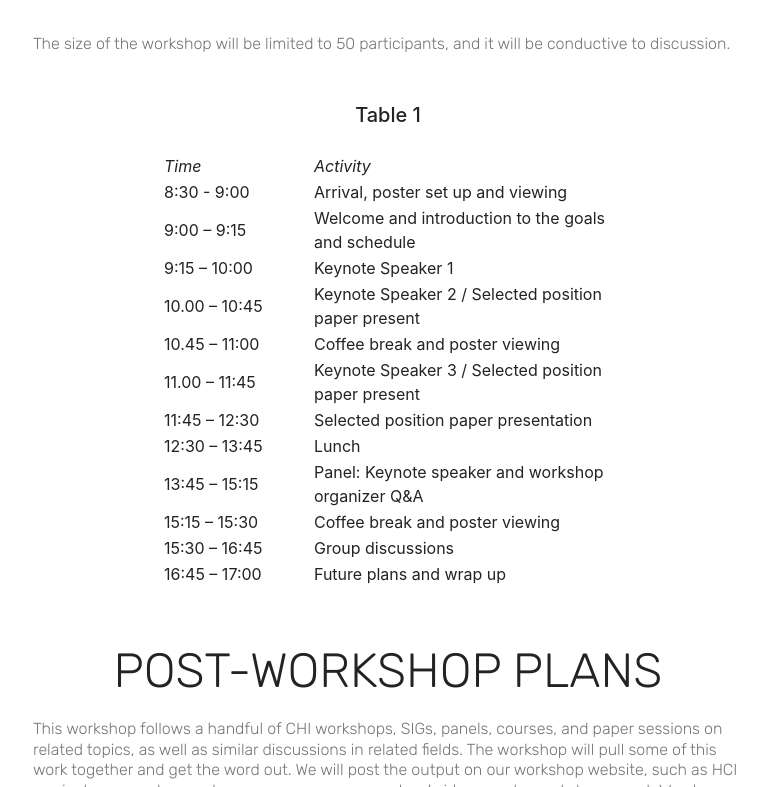
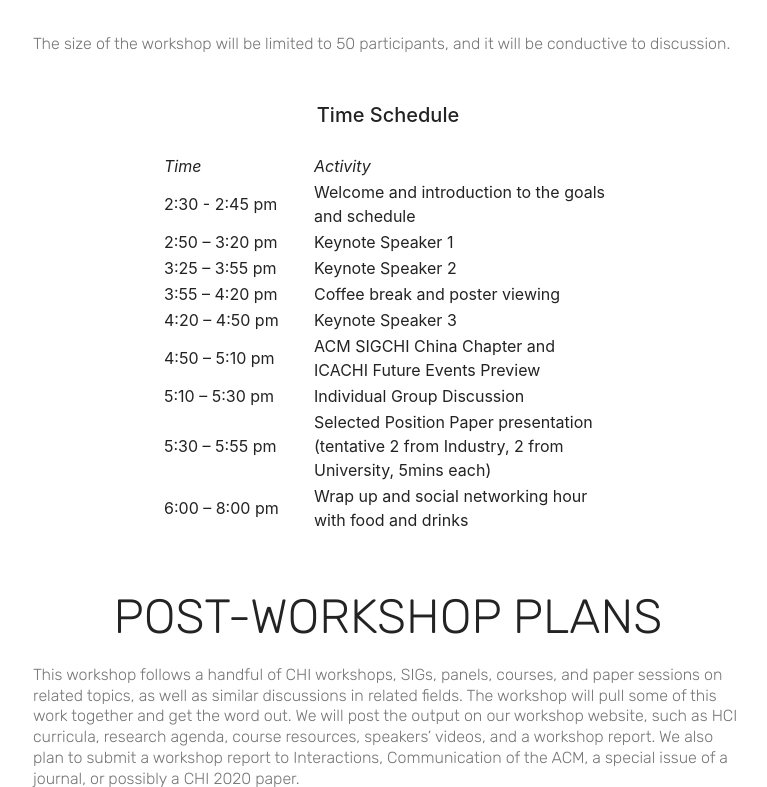
Before and after one commit to Chinachiworkshop/ChinaCHI.io, a plain HTML site: page workshopplan.html in a window 1280 px wide. Shown: the part 890-1677 px from the top of the page, without its empty margins (252-1019 px from the left). Drawn offline with nearby package versions, Linux system fonts and the light colour scheme; some packages are replaced by stand-ins of ours; a script that the page names is missing.

Commit message:
dakuo let me modify some

```diff
--- a/workshopplan.html
+++ b/workshopplan.html
@@ -94,7 +94,7 @@
             <div class="title col-12 col-md-8">
                 <h2 class="align-center pb-3 mbr-fonts-style display-2">
                     WORKSHOP STRUCTURE</h2>
-                <h3 class="mbr-section-subtitle align-center mbr-light mbr-fonts-style display-7">We plan to include three main parts in the one-day workshop (Table 1).</h3>
+                <h3 class="mbr-section-subtitle align-center mbr-light mbr-fonts-style display-7">We plan to include three main parts in the one-day workshop.</h3>
 
                 <ul>
                     <li><strong>Keynote speech</strong>&nbsp;- we plan to invite 2-3 world leading experts in HCI research and education to give keynote speech in the morning session. They will share their success experience in HCI research and education with the audiences, and present new thoughts and future visions to provide attendees with inspiration for research and teaching.&nbsp;</li>
@@ -105,7 +105,7 @@
 
                 <h3 class="mbr-section-subtitle align-center mbr-light mbr-fonts-style display-7">The size of the workshop will be limited to 50 participants, and it will be conductive to discussion.<div><br></div><div><br></div></h3>
 
-<h5 align="center">Table 1<div><br></div></h5>
+<h5 align="center">Time Schedule<div><br></div></h5>
 
                 <table width="450" align="center">
 
@@ -115,52 +115,40 @@
 <td width="300"><em>Activity</em></td>
 </tr>
 <tr>
-<td width="150">8:30 - 9:00</td>
-<td width="300">Arrival, poster set up and viewing</td>
-</tr>
-<tr>
-<td width="150">9:00 – 9:15</td>
+<td width="150">2:30 - 2:45 pm</td>
 <td width="300">Welcome and introduction to the goals and schedule</td>
 </tr>
 <tr>
-<td width="150">9:15 – 10:00</td>
+<td width="150">2:50 – 3:20 pm</td>
 <td width="300">Keynote Speaker 1</td>
 </tr>
 <tr>
-<td width="150">10.00 – 10:45</td>
-<td width="300">Keynote Speaker 2 / Selected position paper present</td>
+<td width="150">3:25 – 3:55 pm</td>
+<td width="300">Keynote Speaker 2</td>
 </tr>
 <tr>
-<td width="150">10.45 – 11:00</td>
+<td width="150">3:55 – 4:20 pm</td>
 <td width="300">Coffee break and poster viewing</td>
 </tr>
 <tr>
-<td width="150">11.00 – 11:45</td>
-<td width="300">Keynote Speaker 3 / Selected position paper present</td>
+<td width="150">4:20 – 4:50 pm</td>
+<td width="300">Keynote Speaker 3</td>
 </tr>
 <tr>
-<td width="150">11:45 – 12:30</td>
-<td width="300">Selected position paper presentation</td>
+<td width="150">4:50 – 5:10 pm</td>
+<td width="300">ACM SIGCHI China Chapter and ICACHI Future Events Preview</td>
 </tr>
 <tr>
-<td width="150">12:30 – 13:45</td>
-<td width="300">Lunch</td>
+<td width="150">5:10 – 5:30 pm</td>
+<td width="300">Individual Group Discussion</td>
 </tr>
 <tr>
-<td width="150">13:45 – 15:15</td>
-<td width="300">Panel: Keynote speaker and workshop organizer Q&A</td>
+<td width="150">5:30 – 5:55 pm</td>
+<td width="300">Selected Position Paper presentation (tentative 2 from Industry, 2 from University,  5mins each)</td>
 </tr>
 <tr>
-<td width="150">15:15 – 15:30</td>
-<td width="300">Coffee break and poster viewing</td>
-</tr>
-<tr>
-<td width="150">15:30 – 16:45</td>
-<td width="300">Group discussions</td>
-</tr>
-<tr>
-<td width="150">16:45 – 17:00</td>
-<td width="300">Future plans and wrap up</td>
+<td width="150">6:00 – 8:00 pm</td>
+<td width="300">Wrap up and social networking hour with food and drinks</td>
 </tr>
 </tbody>
 </table>
```
Also changed, not shown: Call for Papers.html (+1 -1 lines), Organisers.html (+4 -4 lines).
